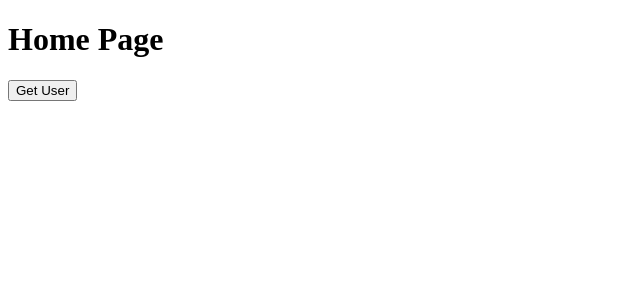
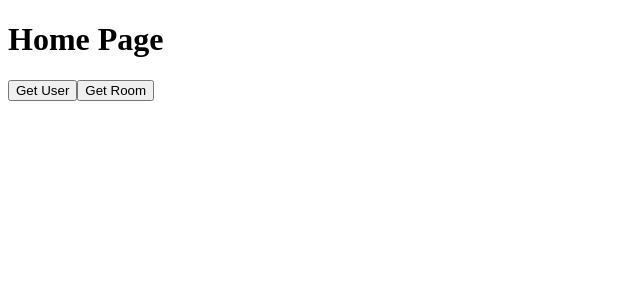
Before and after one commit to maurajoglekar/chat-2024, a React (Create React App) app: page / in a window 1280 px wide. Shown: the top 300 px of the page, without its empty margins (0-640 px from the left). Built offline with nearby package versions, Linux system fonts and the light colour scheme; no server answers.

Commit message:
using chat room APIs

```diff
--- a/src/App.js
+++ b/src/App.js
@@ -1,20 +1,29 @@
 import React from "react";
 import { useDispatch } from "react-redux";
 import { getUsersStart } from "./store/slices/userSlice";
+import { getRoomsStart } from "./store/slices/roomSlice";
 import { createAction } from "@reduxjs/toolkit";
 const getUserStart = createAction("user/getUserStart");
+const getRoomStart = createAction("room/getRoomStart");
 const App = () => {
   const dispatch = useDispatch();
   React.useEffect(() => {
     dispatch(getUsersStart());
   }, []);
+  React.useEffect(() => {
+    dispatch(getRoomsStart());
+  }, []);
   const handleClick = () => {
     dispatch(getUserStart(1));
+  };
+  const handleGetRoom = () => {
+    dispatch(getRoomStart(1));
   };
   return (
     <div>
       <h1>Home Page</h1>
       <button onClick={handleClick}>Get User</button>
+      <button onClick={handleGetRoom}>Get Room</button>
     </div>
   );
 };
--- a/src/apis/index.js
+++ b/src/apis/index.js
@@ -5,5 +5,6 @@ export const fetchUser = (id) => axios.get(`${url}/${id}`);
 
 // Url for my server on render
 const myurl = "https://mjserver.onrender.com/api/rooms";
+// const myurl = "http://localhost:8080/api/rooms";
 export const fetchRooms = () => axios.get(myurl);
 export const fetchRoom = (id) => axios.get(`${myurl}/${id}`);
--- a/src/store/sagas/index.js
+++ b/src/store/sagas/index.js
@@ -1,7 +1,10 @@
-import { all } from 'redux-saga/effects'
-import userSaga from './userSaga';
+import { all } from "redux-saga/effects";
+import userSaga from "./userSaga";
+import roomSaga from "./roomSaga";
 function* rootSaga() {
-    yield all([userSaga()])
+  //   yield all([userSaga()]), yield all([roomSaga()]);
+  yield all([roomSaga()]);
+  yield all([userSaga()]);
 }
 
 export default rootSaga;
```
